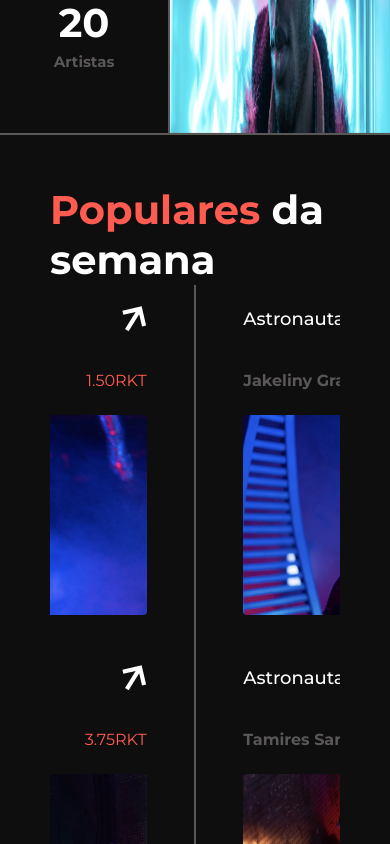
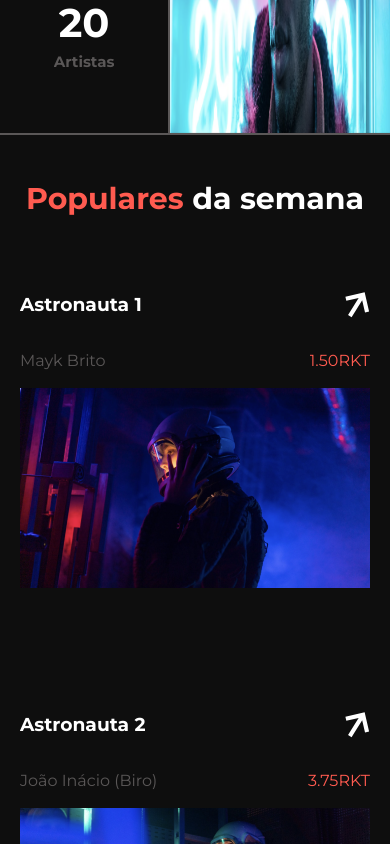
Before and after one commit to joaoh4547/rocket-nfts, a React (Create React App) app: page / in a window 390 px wide. Shown: the part 1300-2144 px from the top of the page. Built offline with nearby package versions, Linux system fonts and the light colour scheme.

Commit message:
update top of week

```diff
--- a/package.json
+++ b/package.json
@@ -13,6 +13,7 @@
     "node-sass": "^7.0.1",
     "react": "^17.0.2",
     "react-dom": "^17.0.2",
+    "react-responsive": "^9.0.0-beta.6",
     "react-scripts": "5.0.0",
     "typescript": "^4.4.2",
     "web-vitals": "^2.1.0"
--- a/src/components/Content/Content.module.scss
+++ b/src/components/Content/Content.module.scss
@@ -77,13 +77,14 @@
 }
 
 .poppular-of-week {
-  height: 94vh;
-  padding: 50px 50px 0px 50px;
-
+  display: flex;
+  flex-direction: column;
+  align-items: center;
   h2 {
-    font-size: 40px;
+    font-weight: 600;
+    margin: 45px 0;
     color: $text-color;
-    line-height: 50px;
+    font-size: 30px;
     .contrast {
       color: $logo-color;
     }
@@ -91,24 +92,23 @@
 
   .itens-container {
     display: flex;
-    justify-content: stretch;
-    flex: 1;
-    height: calc(100% - 50px);
+    flex-direction: column;
+    gap: 75px;
+
+    padding-bottom: 15px;
+    @media (min-width: 1200px) {
+      flex-direction: row;
+      gap: 100px;
+    }
     .left-area {
-      justify-content: center;
-      align-items: flex-end;
-      display: flex;
-      flex-direction: column;
-      gap: 25px;
-      flex: 1;
+      @media (min-width: 1200px) {
+        overflow: hidden;
+        display: flex;
+        flex-direction: column;
+        gap: 32px;
+      }
     }
     .center-area {
-      width: 1px;
-      display: flex;
-      justify-content: center;
-
-      flex: 1;
-
       .line {
         width: 2px;
         background-color: $subtitle-color;
@@ -116,34 +116,22 @@
       }
     }
     .right-area {
-      gap: 25px;
-      align-items: flex-start;
-      justify-content: center;
-      display: flex;
-      flex-direction: column;
-
-      flex: 1;
+      @media (min-width: 1200px) {
+        overflow: hidden;
+        display: flex;
+        flex-direction: column;
+        gap: 32px;
+      }
     }
 
     .item {
-      transition: transform 0.3s;
-      margin-top: 7px;
-      display: flex;
-      flex-direction: column;
-
-      width: 350px;
-
+      padding: 15px;
       .item-header {
-        padding: 15px 0;
         display: flex;
-        flex: 1;
-
         align-items: center;
         justify-content: space-between;
-
+        padding: 15px 0;
         h3 {
-          font-weight: 500;
-          font-size: 18px;
           color: $text-color;
         }
       }
@@ -151,27 +139,16 @@
       img {
         width: auto;
         height: 200px;
-
-        border-radius: 4px;
       }
       .info {
-        padding: 25px 0;
         display: flex;
         justify-content: space-between;
+        padding: 18px 0;
         .name {
           color: $subtitle-color;
-          font-weight: 600;
         }
         .value {
           color: $logo-color;
-        }
-      }
-
-      &:hover {
-        transform: rotateZ(-5deg) scale(0.9);
-
-        img {
-          filter: grayscale(4%);
         }
       }
     }
--- a/src/components/Content/PoppularOfWeek.tsx
+++ b/src/components/Content/PoppularOfWeek.tsx
@@ -5,14 +5,46 @@ import Astronauta1 from "../../assets/astronauta 1.png";
 import Astronauta2 from "../../assets/astronauta-2.png";
 import Astronauta3 from "../../assets/astronauta-3.png";
 import Astronauta4 from "../../assets/astronauta-4.png";
+import { useMediaQuery } from "react-responsive";
 
 export const PoppularOfWeek: FC = () => {
-  return (
-    <section className={styles["poppular-of-week"]}>
-      <h2>
-        <span className={styles.contrast}>Populares</span> da semana
-      </h2>
-      <div className={styles["itens-container"]}>
+  const isLargeScreen = useMediaQuery({ query: "(min-width: 1200px)" });
+
+  const renderSmallSize = () => {
+    return (
+      <>
+        <PoppularOfWeekItem
+          image={Astronauta1}
+          title="Astronauta 1"
+          name="Mayk Brito"
+          value={1.5}
+        />
+        <PoppularOfWeekItem
+          image={Astronauta2}
+          title="Astronauta 2"
+          name="João Inácio (Biro)"
+          value={3.75}
+        />
+
+        <PoppularOfWeekItem
+          image={Astronauta3}
+          title="Astronauta 1"
+          name="Jakeliny Gracielly"
+          value={2.0}
+        />
+        <PoppularOfWeekItem
+          image={Astronauta4}
+          title="Astronauta 1"
+          name="Tamires Santos"
+          value={4.3}
+        />
+      </>
+    );
+  };
+
+  const renderLargeSize = () => {
+    return (
+      <>
         <div className={styles["left-area"]}>
           <PoppularOfWeekItem
             image={Astronauta1}
@@ -21,6 +53,7 @@ export const PoppularOfWeek: FC = () => {
             value={1.5}
           />
           <PoppularOfWeekItem
+            rotate="left"
             image={Astronauta2}
             title="Astronauta 2"
             name="João Inácio (Biro)"
@@ -32,6 +65,7 @@ export const PoppularOfWeek: FC = () => {
         </div>
         <div className={styles["right-area"]}>
           <PoppularOfWeekItem
+            rotate="left"
             image={Astronauta3}
             title="Astronauta 1"
             name="Jakeliny Gracielly"
@@ -44,6 +78,17 @@ export const PoppularOfWeek: FC = () => {
             value={4.3}
           />
         </div>
+      </>
+    );
+  };
+
+  return (
+    <section className={styles["poppular-of-week"]}>
+      <h2>
+        <span className={styles.contrast}>Populares</span> da semana
+      </h2>
+      <div className={styles["itens-container"]}>
+        {isLargeScreen ? renderLargeSize() : renderSmallSize()}
       </div>
     </section>
   );
--- a/src/components/Content/PoppularOfWeekItem.tsx
+++ b/src/components/Content/PoppularOfWeekItem.tsx
@@ -8,6 +8,7 @@ interface PoppularOfWeekItemProps {
   name: string;
   value: number;
   image: string;
+  rotate?: "left" | "rigth";
 }
 
 export const PoppularOfWeekItem: FC<PoppularOfWeekItemProps> = ({
@@ -15,9 +16,25 @@ export const PoppularOfWeekItem: FC<PoppularOfWeekItemProps> = ({
   name,
   value,
   image,
+  rotate = "rigth",
 }) => {
+  const leftRotate = (e: React.MouseEvent<HTMLDivElement, MouseEvent>) => {
+    e.currentTarget.style.transform = "rotateZ(-15deg) scale(0.8)";
+  };
+  const rigthRotate = (e: React.MouseEvent<HTMLDivElement, MouseEvent>) => {
+    e.currentTarget.style.transform = "rotateZ(15deg) scale(0.8)";
+  };
+
+  const reset = (e: React.MouseEvent<HTMLDivElement, MouseEvent>) => {
+    e.currentTarget.style.transform = "rotateZ(0) scale(1)";
+  };
   return (
-    <div className={styles.item}>
+    <div
+      className={styles.item}
+      style={{ transition: "transform 0.3s" }}
+      onMouseEnter={(e) => (rotate == "rigth" ? rigthRotate(e) : leftRotate(e))}
+      onMouseLeave={reset}
+    >
       <div className={styles["item-header"]}>
         <h3>{title}</h3>
         <Arrow />
```
Also changed, not shown: 1 other file (tests, documents, lock files or other folders).
